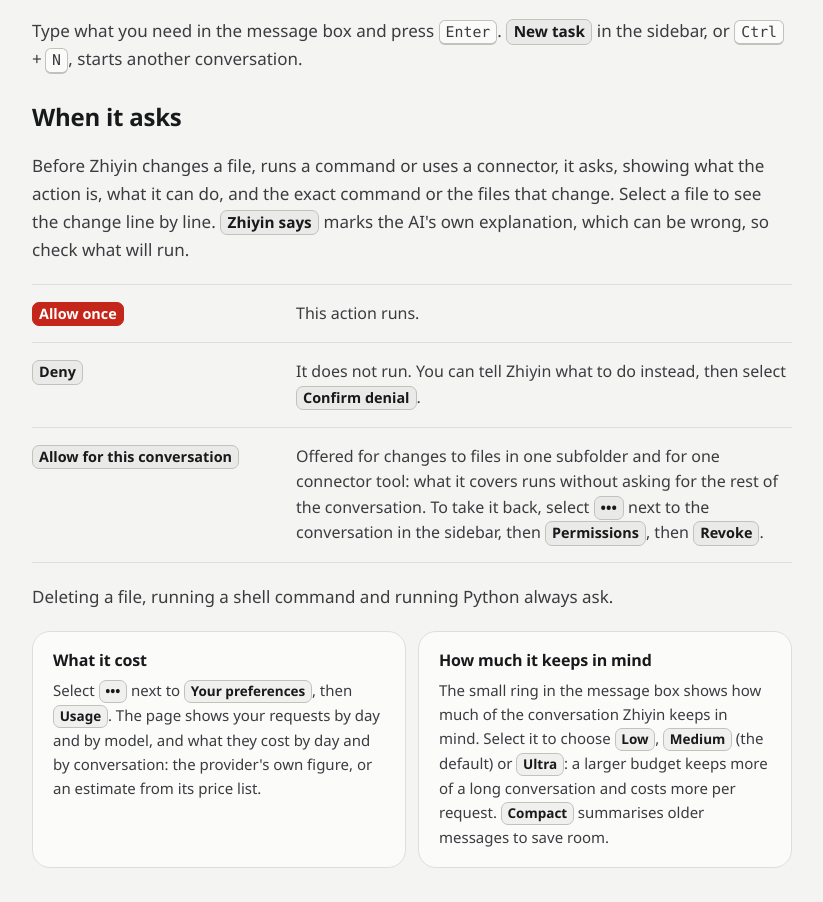
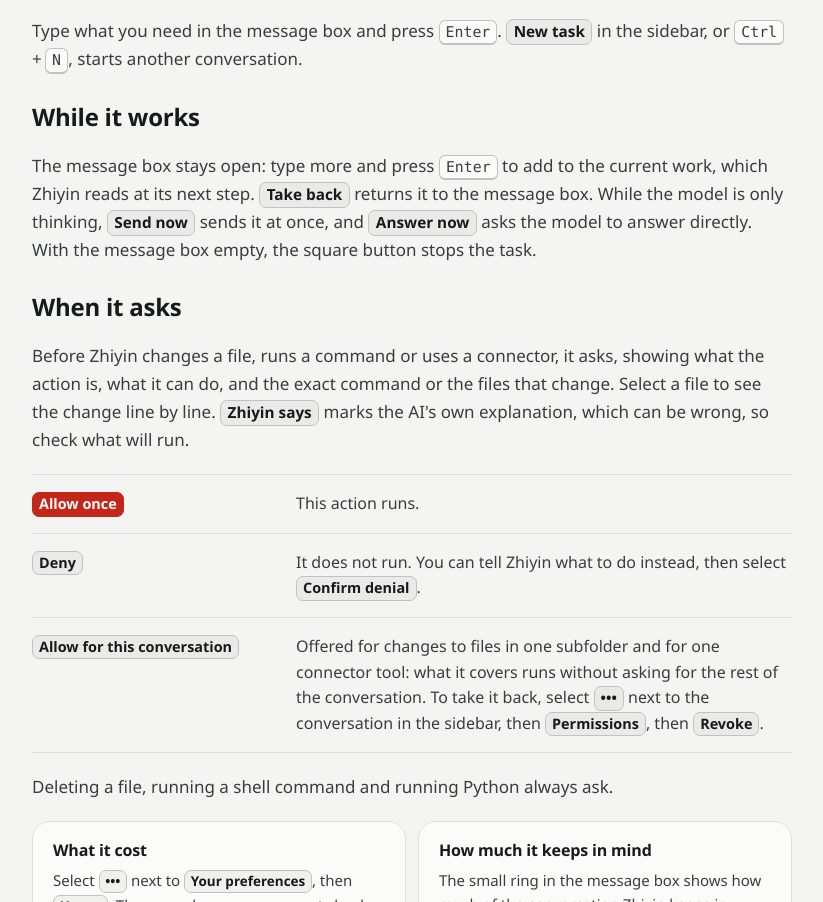
Before and after one commit to ZhiyinAgent/website, a website built with Vite: page guide/index.html in a window 1280 px wide. Shown: the part 5259-6161 px from the top of the page, without its empty margins (312-1135 px from the left). Built offline with nearby package versions, Linux system fonts and the light colour scheme.

Commit message:
chore(release): offer 0.1.0-alpha.3 and say what can be done while it works
The download is now 0.1.0-alpha.3, 156 MB. The guide's task step says how
to add to the current work, take a waiting message back, send it now, ask
for the answer now, and stop the task.

```diff
--- a/guide/index.html
+++ b/guide/index.html
@@ -425,6 +425,18 @@
               another conversation.
             </p>
 
+            <h3 class="step__sub">While it works</h3>
+            <p>
+              The message box stays open: type more and press
+              <kbd>Enter</kbd> to add to the current work, which Zhiyin reads
+              at its next step. <span class="ui">Take back</span> returns it
+              to the message box. While the model is only thinking,
+              <span class="ui">Send now</span> sends it at once, and
+              <span class="ui">Answer now</span> asks the model to answer
+              directly. With the message box empty, the square button stops
+              the task.
+            </p>
+
             <h3 class="step__sub">When it asks</h3>
             <p>
               Before Zhiyin changes a file, runs a command or uses a connector,
```
Also changed, not shown: 1 other file.
